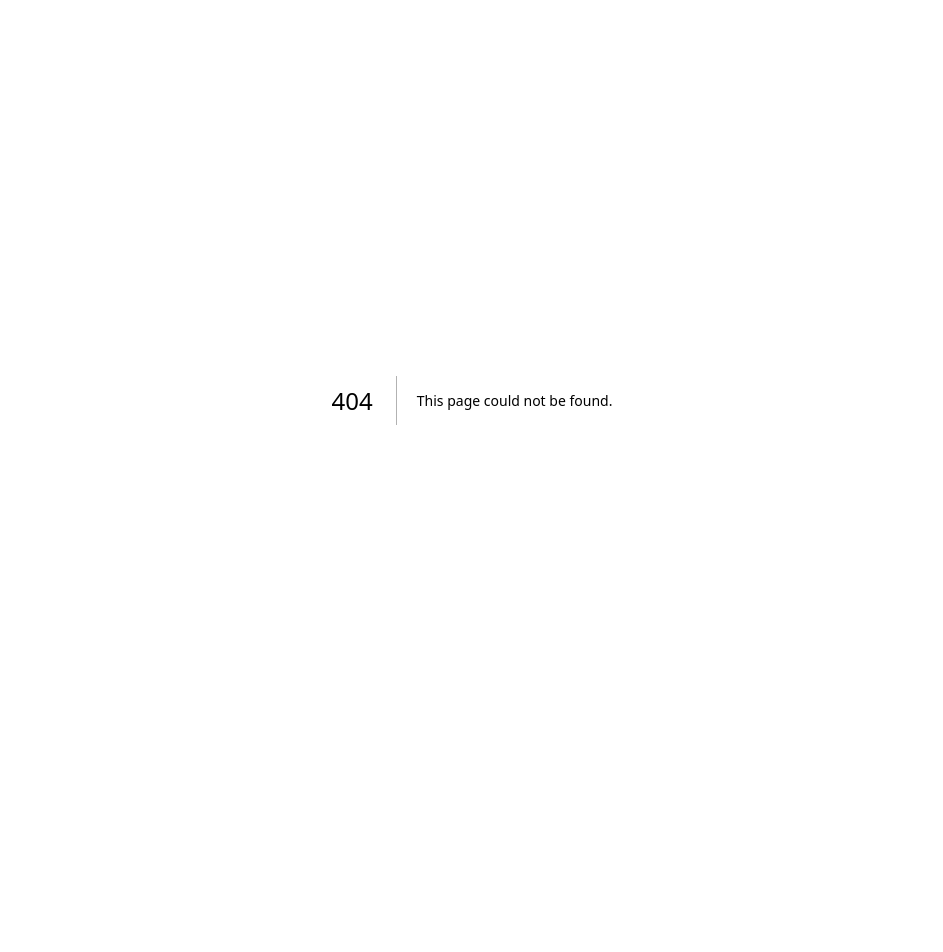
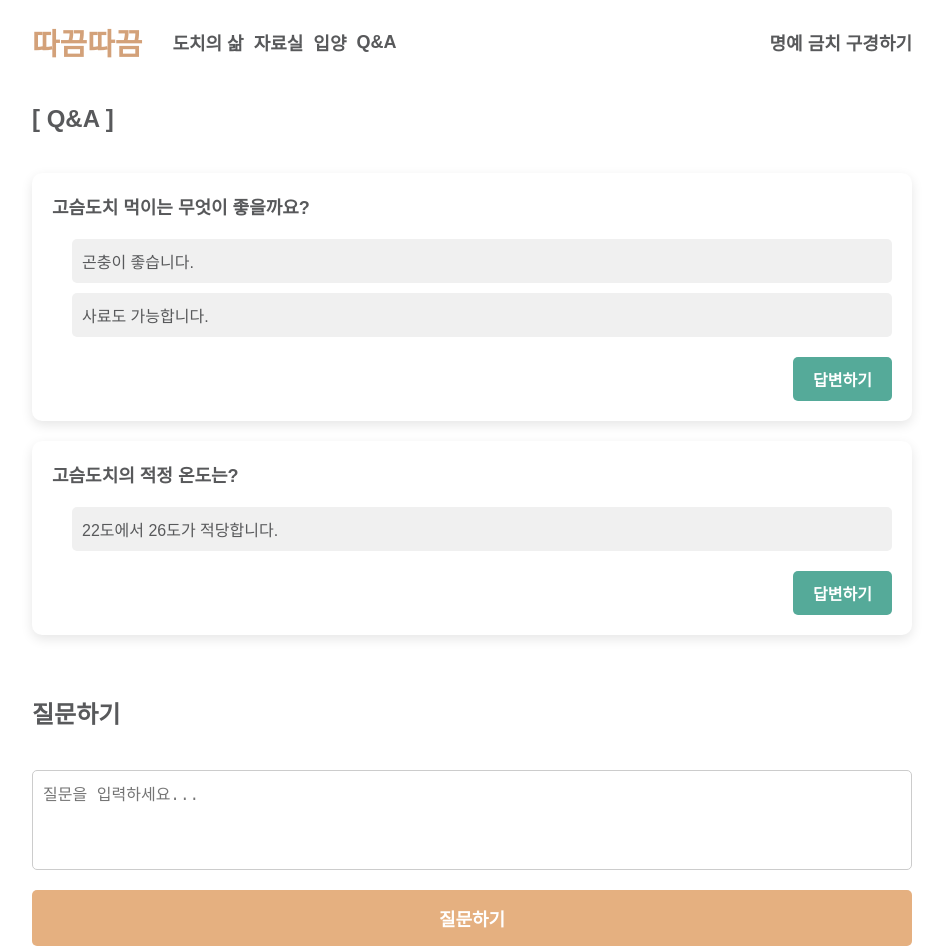
Before and after one commit to sehee-xx/TtakkeumTtakkeum, a Next.js app: page /qna in a window 1280 px wide. Before the commit this address had no page. Shown: the top 952 px of the page, without its empty margins (168-1111 px from the left). Before the commit the page ends 800 px from the top, so only its background shows below. Built offline with nearby package versions, Linux system fonts and the light colour scheme; a web font is replaced by a local one.

Commit message:
Add: QnA 페이지 추가

```diff
--- /dev/null
+++ b/src/app/qna/page.tsx
@@ -0,0 +1,236 @@
+"use client";
+
+import Header from "@/components/Header";
+import { useState } from "react";
+import styled from "styled-components";
+
+const QnA = () => {
+  const [questions, setQuestions] = useState([
+    {
+      id: 1,
+      question: "고슴도치 먹이는 무엇이 좋을까요?",
+      answers: ["곤충이 좋습니다.", "사료도 가능합니다."],
+    },
+    {
+      id: 2,
+      question: "고슴도치의 적정 온도는?",
+      answers: ["22도에서 26도가 적당합니다."],
+    },
+  ]);
+
+  const [questionInput, setQuestionInput] = useState("");
+  const [answerInput, setAnswerInput] = useState("");
+  const [selectedQuestionId, setSelectedQuestionId] = useState<number | null>(
+    null
+  );
+
+  const handleQuestionSubmit = (event: React.FormEvent) => {
+    event.preventDefault();
+    if (questionInput.trim()) {
+      setQuestions([
+        ...questions,
+        { id: questions.length + 1, question: questionInput, answers: [] },
+      ]);
+      setQuestionInput("");
+    }
+  };
+
+  const handleAnswerSubmit = (event: React.FormEvent, questionId: number) => {
+    event.preventDefault();
+    if (answerInput.trim()) {
+      setQuestions(
+        questions.map((q) =>
+          q.id === questionId
+            ? { ...q, answers: [...q.answers, answerInput] }
+            : q
+        )
+      );
+      setAnswerInput("");
+      setSelectedQuestionId(null);
+    }
+  };
+
+  return (
+    <QnAWrapper>
+      <Header />
+      <MainContent>
+        <Section>
+          <Title>[ Q&A ]</Title>
+          {questions.map((q) => (
+            <Question key={q.id}>
+              <QuestionText>{q.question}</QuestionText>
+              <AnswerList>
+                {q.answers.map((answer, index) => (
+                  <Answer key={index}>{answer}</Answer>
+                ))}
+              </AnswerList>
+              {selectedQuestionId === q.id ? (
+                <Form onSubmit={(event) => handleAnswerSubmit(event, q.id)}>
+                  <Textarea
+                    value={answerInput}
+                    onChange={(e) => setAnswerInput(e.target.value)}
+                    placeholder="답변을 입력하세요..."
+                    required
+                  />
+                  <Button type="submit">답변하기</Button>
+                </Form>
+              ) : (
+                <AnswerButton onClick={() => setSelectedQuestionId(q.id)}>
+                  답변하기
+                </AnswerButton>
+              )}
+            </Question>
+          ))}
+        </Section>
+        <Section>
+          <Title>질문하기</Title>
+          <Form onSubmit={handleQuestionSubmit}>
+            <Textarea
+              value={questionInput}
+              onChange={(e) => setQuestionInput(e.target.value)}
+              placeholder="질문을 입력하세요..."
+              required
+            />
+            <DivButton onClick={handleQuestionSubmit}>질문하기</DivButton>
+          </Form>
+        </Section>
+      </MainContent>
+    </QnAWrapper>
+  );
+};
+
+export default QnA;
+
+const QnAWrapper = styled.div`
+  width: 100%;
+  box-sizing: border-box;
+  padding: 85px 200px;
+
+  @media (max-width: 1200px) {
+    padding: 100px 100px;
+  }
+
+  @media (max-width: 768px) {
+    padding: 100px 50px;
+  }
+
+  @media (max-width: 480px) {
+    padding: 90px 20px 30px 20px;
+  }
+`;
+
+const MainContent = styled.div`
+  display: flex;
+  flex-direction: column;
+  gap: 40px;
+`;
+
+const Section = styled.div`
+  display: flex;
+  flex-direction: column;
+  gap: 20px;
+`;
+
+const Title = styled.h2`
+  font-size: 24px;
+  font-weight: 800;
+  color: #58595b;
+`;
+
+const Question = styled.div`
+  padding: 20px;
+  background: #fff;
+  border-radius: 10px;
+  box-shadow: 0 4px 12px rgba(0, 0, 0, 0.1);
+  display: flex;
+  flex-direction: column;
+`;
+
+const QuestionText = styled.div`
+  font-size: 18px;
+  font-weight: 700;
+  color: #58595b;
+  margin-bottom: 10px;
+`;
+
+const AnswerList = styled.div`
+  margin-top: 10px;
+  padding-left: 20px;
+`;
+
+const Answer = styled.div`
+  padding: 10px;
+  background: #f0f0f0;
+  border-radius: 5px;
+  margin-bottom: 10px;
+  color: #58595b;
+`;
+
+const Form = styled.form`
+  display: flex;
+  flex-direction: column;
+  gap: 20px;
+`;
+
+const Textarea = styled.textarea`
+  padding: 10px;
+  font-size: 16px;
+  border: 1px solid #ccc;
+  border-radius: 5px;
+  resize: none;
+  width: 100%;
+  height: 100px;
+  box-sizing: border-box;
+  resize: none;
+`;
+
+const Button = styled.button`
+  padding: 10px 20px;
+  font-size: 16px;
+  font-weight: 700;
+  color: #ffffff;
+  background-color: #e5b080;
+  border: none;
+  border-radius: 5px;
+  cursor: pointer;
+
+  &:hover {
+    background-color: #d3a179;
+  }
+`;
+
+const DivButton = styled.div`
+  width: 100%;
+  box-sizing: border-box;
+  padding: 15px 20px;
+  font-size: 18px;
+  font-weight: 700;
+  color: #ffffff;
+  background-color: #e5b080;
+  border: none;
+  border-radius: 5px;
+  cursor: pointer;
+  text-align: center;
+
+  &:hover {
+    background-color: #d3a179;
+  }
+`;
+
+const AnswerButton = styled.div`
+  padding: 10px 20px;
+  font-size: 16px;
+  font-weight: 700;
+  color: #ffffff;
+  background-color: #5a9;
+  border: none;
+  border-radius: 5px;
+  cursor: pointer;
+  margin-top: 10px;
+  width: fit-content;
+  align-self: flex-end;
+
+  &:hover {
+    background-color: #47a;
+  }
+`;
```
